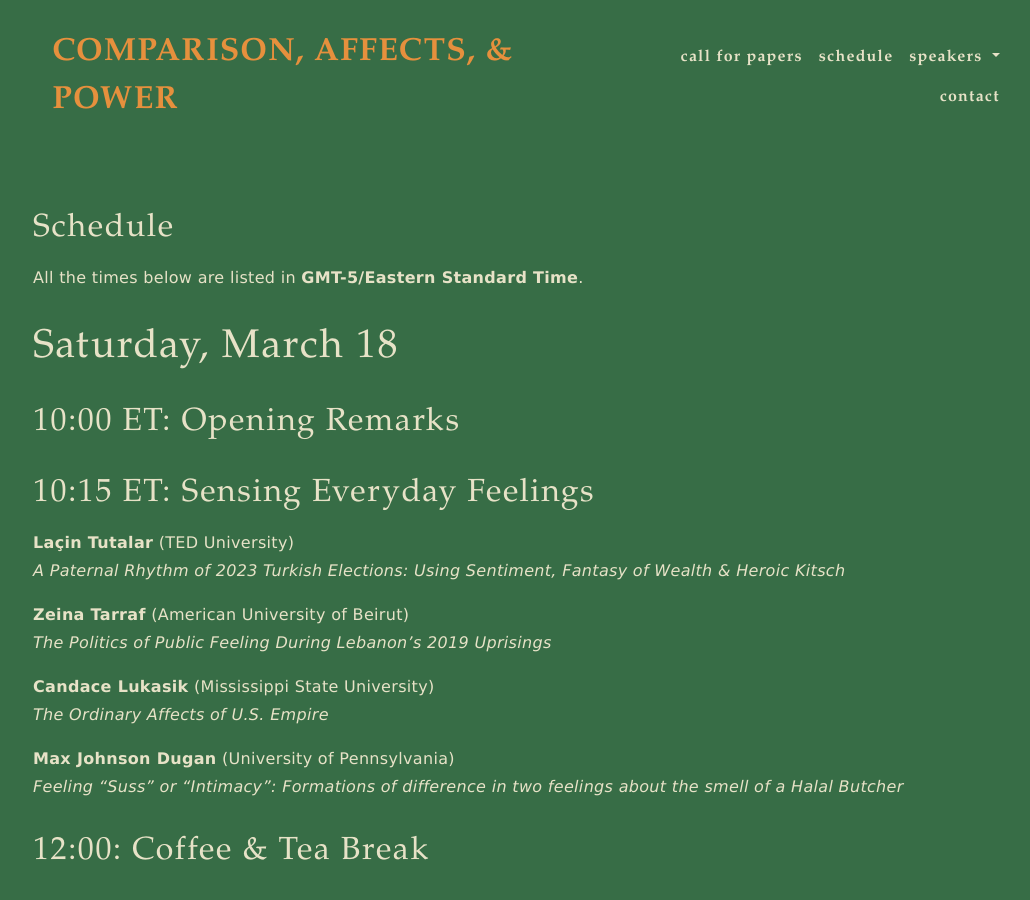
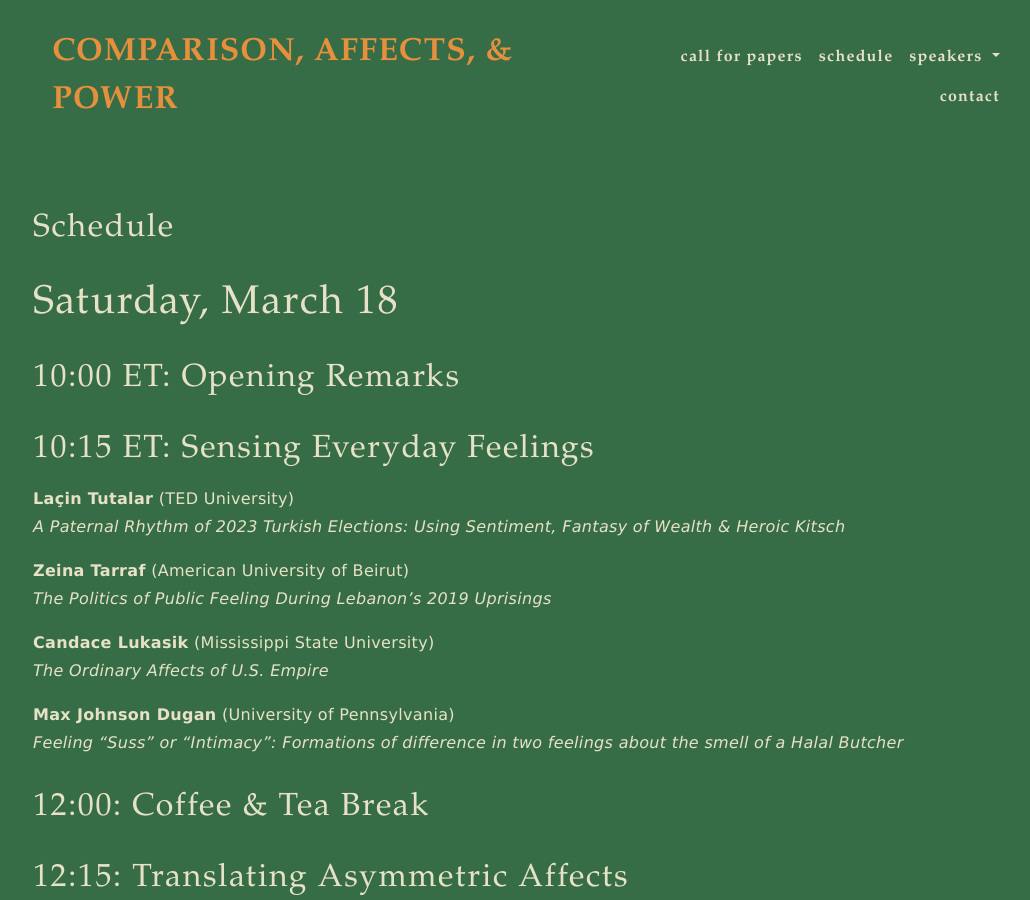
Before and after one commit to maxjdugan/comparing_affects, a Jekyll site: the page built from pages/schedule.md, in a window 1280 px wide and 900 px high. Shown: the whole window, without its empty margins (110-1140 px from the left). Built offline with Jekyll 4.4.1, drawn with Linux system fonts in a browser that asks for light colours.

Commit message:
Removed timezone for schedule

```diff
--- a/pages/schedule.md
+++ b/pages/schedule.md
@@ -3,8 +3,6 @@ layout: page
 title: Schedule
 permalink: '/schedule/'
 ---
-
-All the times below are listed in <b>GMT-5/Eastern Standard Time</b>.
 
 <h1>Saturday, March 18</h1>
 
```
